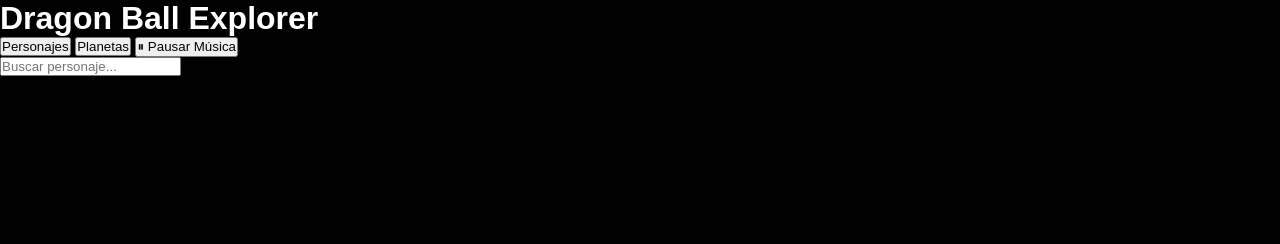
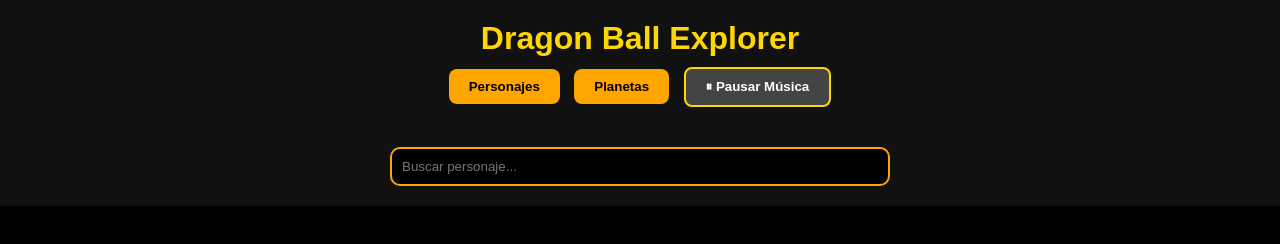
Before and after one commit to Nik1304/Dragon-ball-Api, a plain HTML site: page index.html in a window 1280 px wide. Both pictures are taken after a click on the button "¡Empezar!". Drawn offline with Linux system fonts and the light colour scheme; no server answers.

Commit message:
feat: :sparkles: terminacion css
terminacion de css y se arregla el boton de pausar o continuar musica

```diff
--- a/style.css
+++ b/style.css
@@ -53,3 +53,110 @@
   transform: scale(1.05);
   background: gold;
 }
+
+/* 🎯 HEADER Y NAVEGACIÓN */
+header {
+    background: #111;
+    padding: 20px;
+    text-align: center;
+  }
+
+  header h1 {
+    color: gold;
+    font-size: 2rem;
+    margin-bottom: 10px;
+  }
+
+  nav button {
+    margin: 0 5px;
+    padding: 10px 20px;
+    background: orange;
+    color: black;
+    border: none;
+    border-radius: 8px;
+    font-weight: bold;
+    cursor: pointer;
+    transition: background 0.3s;
+  }
+
+  nav button:hover {
+    background: gold;
+  }
+
+  /* 🎵 Botón de música */
+  #toggleMusic {
+    background: #444;
+    color: #fff;
+    border: 2px solid gold;
+    border-radius: 8px;
+  }
+
+  #toggleMusic:hover {
+    background: gold;
+    color: #000;
+  }
+
+  /* 🔎 BUSCADOR */
+  #search-section {
+    display: flex;
+    justify-content: center;
+    padding: 20px;
+    background: #111;
+  }
+
+  #searchInput {
+    width: 60%;
+    max-width: 500px;
+    padding: 10px;
+    border-radius: 10px;
+    border: 2px solid orange;
+    background: #000;
+    color: #fff;
+    transition: border-color 0.3s, box-shadow 0.3s;
+  }
+
+  #searchInput:focus {
+    outline: none;
+    border-color: gold;
+    box-shadow: 0 0 10px gold;
+  }
+
+  /* 📦 CONTENIDO Y TARJETAS */
+  .content-section {
+    display: grid;
+    grid-template-columns: repeat(auto-fit, minmax(45%, 1fr));
+    gap: 20px;
+    padding: 10px 20px;
+  }
+
+  .card {
+    background: #222;
+    border: 2px solid gold;
+    padding: 15px;
+    border-radius: 10px;
+    text-align: center;
+    transition: transform 0.3s, box-shadow 0.3s;
+  }
+
+  .card:hover {
+    transform: translateY(-5px);
+    box-shadow: 0 0 15px gold;
+  }
+
+  .card img {
+    width: 100%;
+    height: 280px;
+    object-fit: contain;
+    background: #000;
+    border-radius: 10px;
+    margin-bottom: 10px;
+  }
+
+  .card h3 {
+    margin: 10px 0;
+    color: gold;
+  }
+
+  .card p {
+    font-size: 0.95rem;
+  }
```
